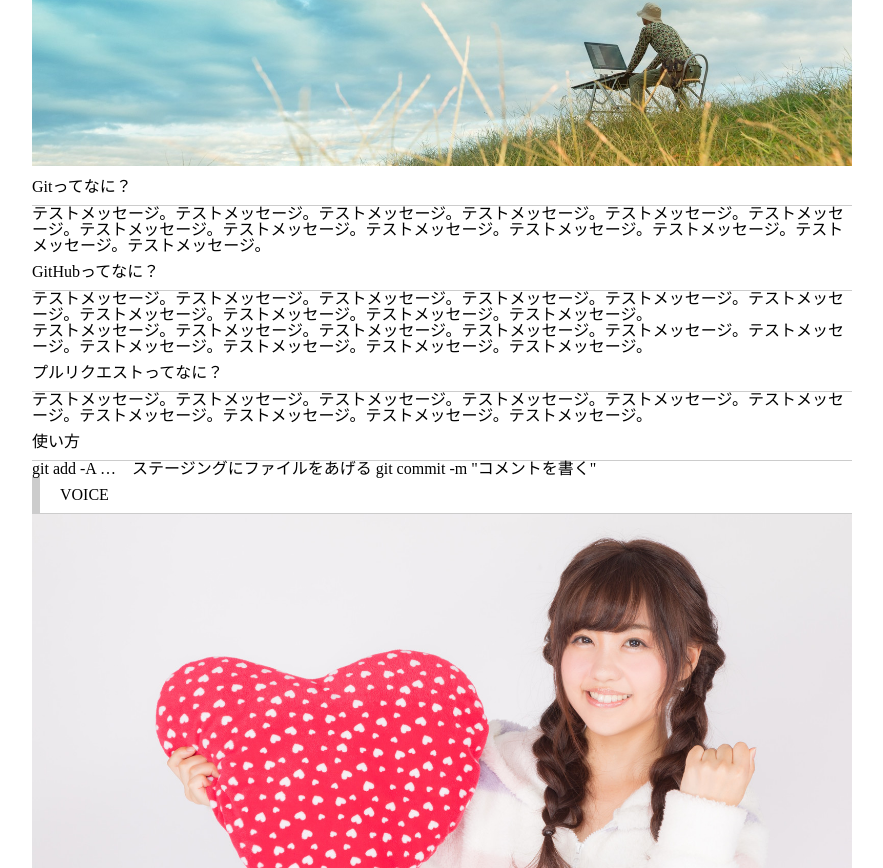
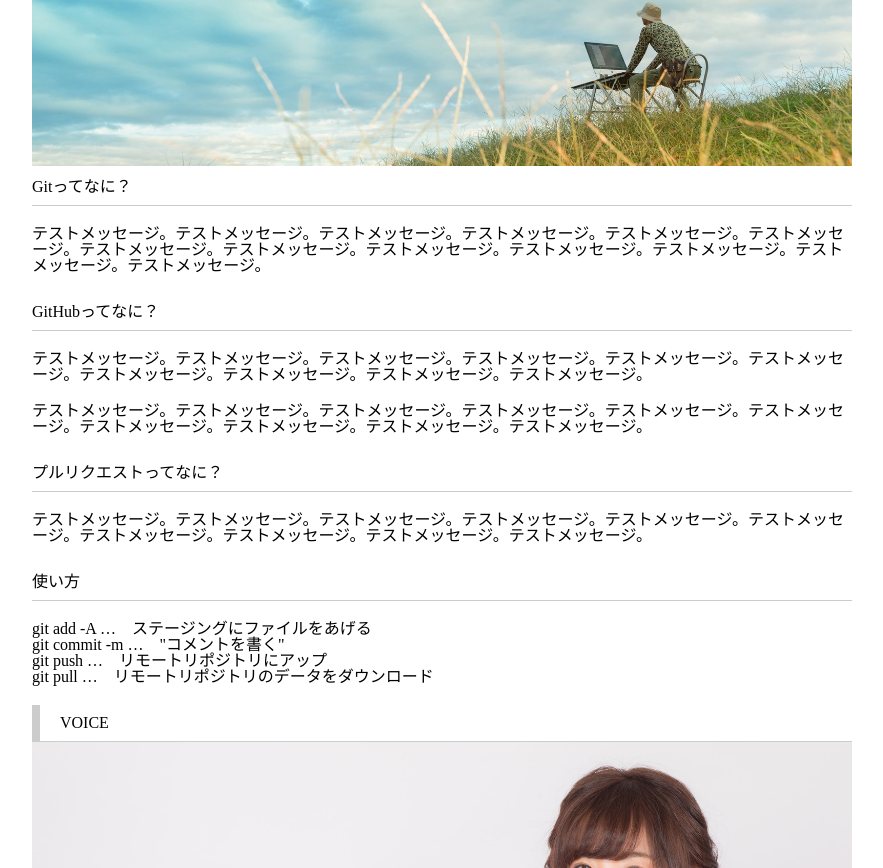
Before and after one commit to git-study-team/git-study, a plain HTML site: page index.html in a window 1280 px wide. Shown: the part 492-1360 px from the top of the page, without its empty margins (198-1081 px from the left). Drawn offline with Linux system fonts and the light colour scheme.

Commit message:
gitの使い方の追記

```diff
--- a/index.html
+++ b/index.html
@@ -34,8 +34,10 @@
         <p>テストメッセージ。テストメッセージ。テストメッセージ。テストメッセージ。テストメッセージ。テストメッセージ。テストメッセージ。テストメッセージ。テストメッセージ。テストメッセージ。</p>
         <h3>使い方</h3>
         <p>
-          <span>git add -A …　ステージングにファイルをあげる</span>
-          <span>git commit -m "コメントを書く"</span>
+          <span>git add -A …　ステージングにファイルをあげる</span><br>
+          <span>git commit -m …　"コメントを書く"</span><br>
+          <span>git push …　リモートリポジトリにアップ </span><br>
+          <span>git pull …　リモートリポジトリのデータをダウンロード</span>
         </p>
       </div>
     </section>
--- a/stylesheets/styles.css
+++ b/stylesheets/styles.css
@@ -41,7 +41,9 @@ h3 {
   color: #000;
   text-decoration: none;
 }
-
+.container p {
+  margin: 20px auto 20px;
+}
 
 section .container {
   width: 820px;
```
